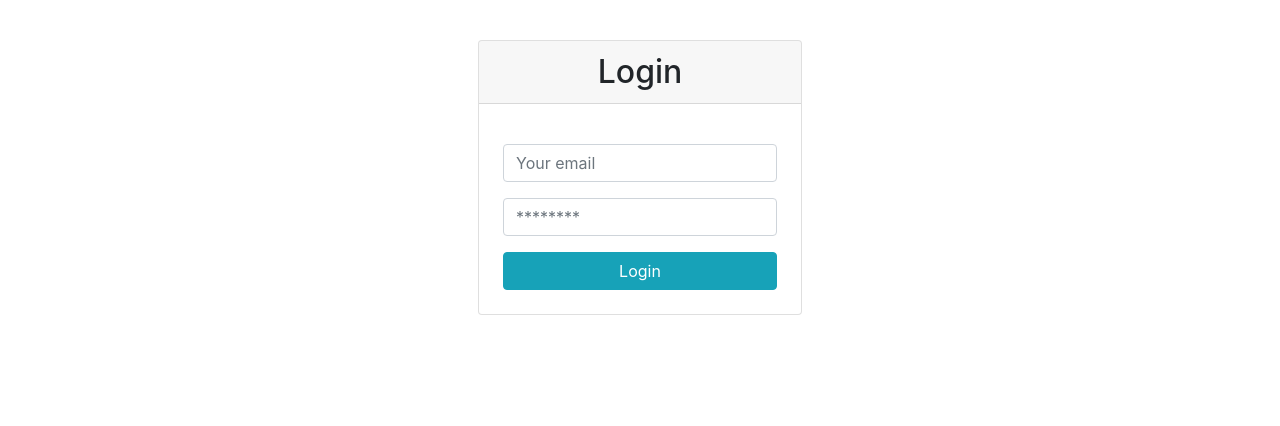
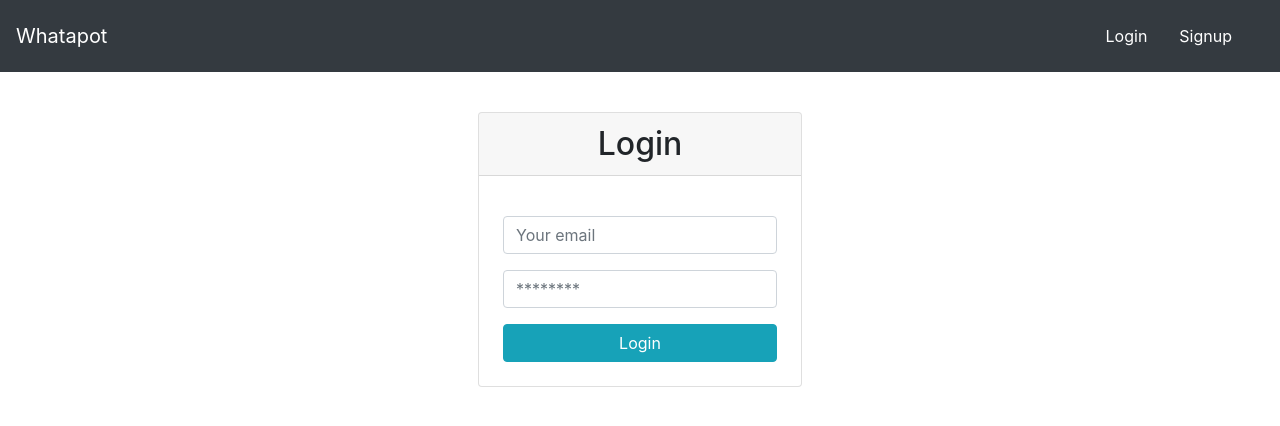
Before and after one commit to kevin-ivy/Whatapot, a React (Create React App) app in the folder client/: page / in a window 1280 px wide. Shown: the top 426 px of the page. Built offline with nearby package versions, Linux system fonts and the light colour scheme.

Commit message:
Added working header and routing between login and signup pages

```diff
--- a/client/src/App.js
+++ b/client/src/App.js
@@ -6,6 +6,7 @@ import ApolloClient from 'apollo-boost';
 
 import Login from './pages/Login';
 import Signup from './pages/Signup';
+import Header from './components/Header';
 
 const client = new ApolloClient({
   request: operation => {
@@ -24,8 +25,13 @@ function App() {
   return (
     <ApolloProvider client={client}>
       <Router>
-        <div>
-          <Login />
+        <Header />
+        <div className='container'>
+          <Switch>
+            <Route exact path='/' component={Login}/>
+            <Route exact path='/login' component={Login}/>
+            <Route exact path='/signup' component={Signup}/>
+          </Switch>
         </div>
       </Router>
     </ApolloProvider>
--- /dev/null
+++ b/client/src/components/Header/index.js
@@ -0,0 +1,41 @@
+import React from 'react';
+import {Link} from 'react-router-dom';
+import Auth from '../../utils/auth';
+
+const Header = () => {
+    const logout = event => {
+        event.preventDefault();
+        Auth.logout();
+    }
+
+    return (
+        <nav className='navbar navbar-expand sticky-top navbar-dark bg-dark justify-content-between'>
+            <a className='navbar-brand' href='/'>Whatapot</a>
+            <div className='navbar' id='navbarNav'>
+                <ul className='navbar-nav justify-content-between'>
+                    {Auth.loggedIn() ? (
+                        <>
+                            <li className='navbar nav-item'>
+                                <Link to='/profile' style={{textDecoration: 'none', color:'white'}}>My Profile</Link>
+                            </li>
+                            <li className='navbar nav-item'>
+                                <a href='/' onClick={logout} style={{textDecoration: 'none', color:'white'}}>Logout</a>
+                            </li>
+                        </>
+                    ): (
+                        <>
+                            <li className='navbar nav-item'>
+                                <Link to='/login' className='no-text-decoration' style={{textDecoration: 'none', color:'white'}}>Login</Link>
+                            </li>
+                            <li className='navbar nav-item'>
+                                <Link to='/signup' style={{textDecoration: 'none', color:'white'}}>Signup</Link>
+                            </li>
+                        </>
+                    )}
+                </ul>
+            </div>
+        </nav>
+    );
+};
+
+export default Header;
```
Also changed, not shown: client/src/components/Jumbotron/index.js (deleted, +0 -13 lines), client/src/pages/Menu.js (deleted, +0 -27 lines).
